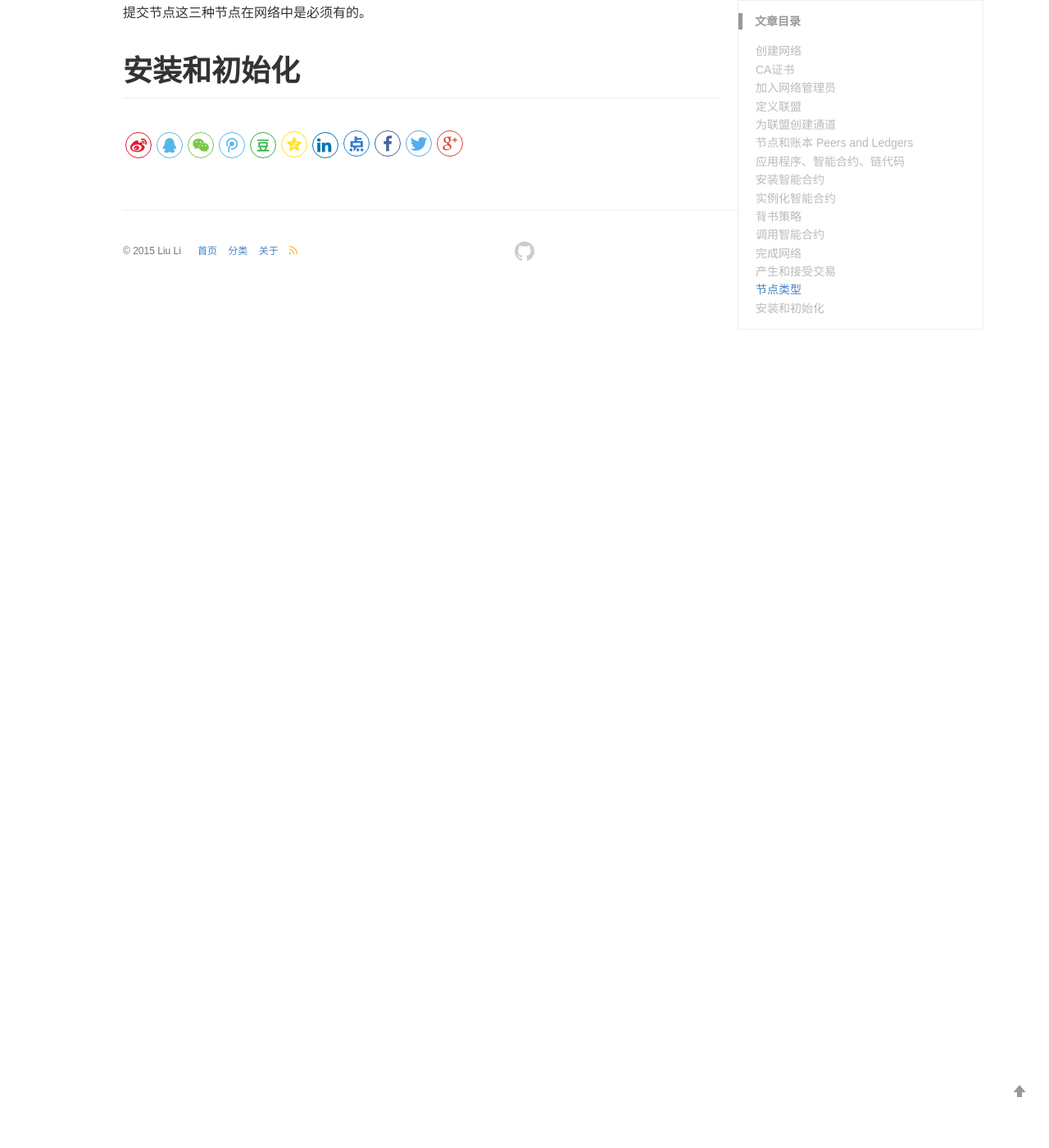
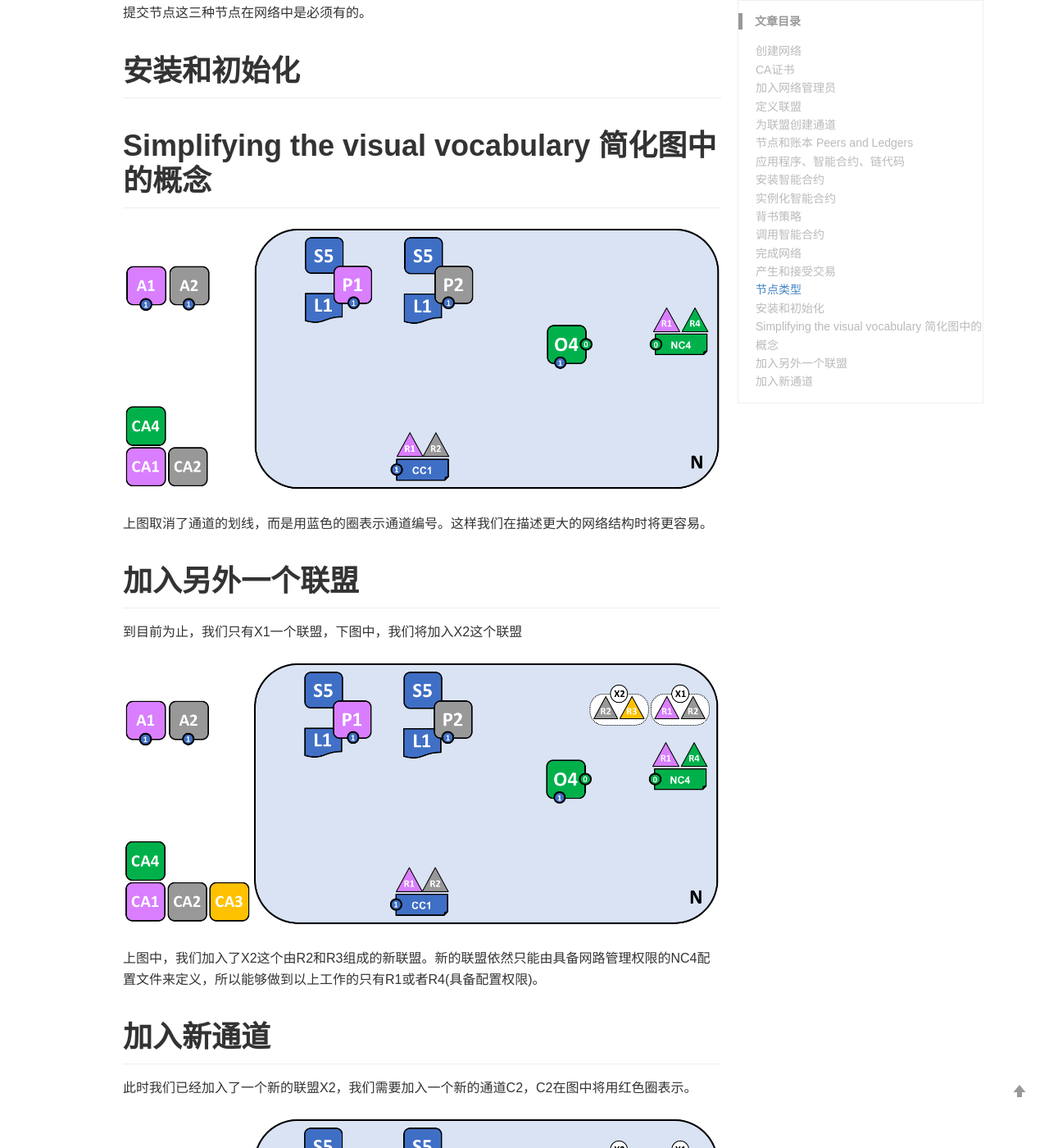
Before and after one commit to nox60/nox60.github.io, a Jekyll site: the page built from _posts/2019-7-30-Hyperledger-blockchain-network.md, in a window 1280 px wide and 1400 px high, scrolled down 9040 px. Shown: the whole window at 82% size. Built offline with Jekyll 4.4.1, drawn with Linux system fonts in a browser that asks for light colours; our own code applies the rules of GitHub Pages for plain Markdown files; comment, search, counter and statistics services are not loaded; before the commit the page ends 9395 px from its top, so only the background shows below that; some of the changed text lies outside the part shown.

Commit message:
update files

```diff
--- a/_posts/2019-7-30-Hyperledger-blockchain-network.md
+++ b/_posts/2019-7-30-Hyperledger-blockchain-network.md
@@ -156,3 +156,25 @@ A1可以通过C1来连接特定的网络资源，在上图的例子中，A1可
 需要注意的是，一个节点可以同时具有以上四种职能！但是只有锚节点是可选的。主节点，背书节点，提交节点这三种节点在网络中是必须有的。
 
 # 安装和初始化
+
+# Simplifying the visual vocabulary 简化图中的概念
+
+![avatar](/images/posts/hyperledger/network.diagram.8.png)
+
+上图取消了通道的划线，而是用蓝色的圈表示通道编号。这样我们在描述更大的网络结构时将更容易。
+
+# 加入另外一个联盟
+
+到目前为止，我们只有X1一个联盟，下图中，我们将加入X2这个联盟
+
+![avatar](/images/posts/hyperledger/network.diagram.9.png)
+
+上图中，我们加入了X2这个由R2和R3组成的新联盟。新的联盟依然只能由具备网路管理权限的NC4配置文件来定义，所以能够做到以上工作的只有R1或者R4(具备配置权限)。
+
+# 加入新通道
+
+此时我们已经加入了一个新的联盟X2，我们需要加入一个新的通道C2，C2在图中将用红色圈表示。
+
+![avatar](/images/posts/hyperledger/network.diagram.10.png)
+
+此时，通道的配置信息CC2决定了通道内的权限，CC2的管理员是R2和R3。和CC1一样，CC2和NC4是完全隔离开的。没有关系。
```
Also changed, not shown: images/posts/hyperledger/network.diagram.10.png (added), images/posts/hyperledger/network.diagram.8.png (added), images/posts/hyperledger/network.diagram.9.png (added).
